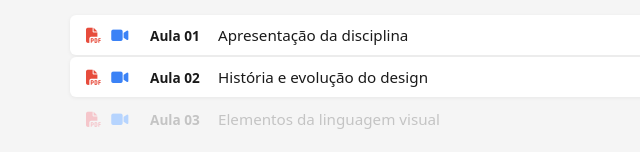
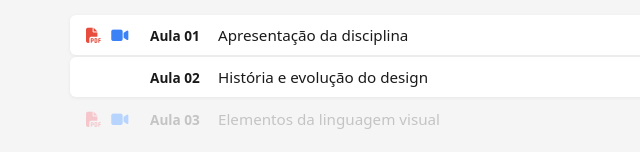
Before and after one commit to pedrosacramento/fundamentos-do-design-grafico, a React (Vite) app in the folder site/: page / in a window 1280 px wide. Shown: the part 132-284 px from the top of the page, without its empty margins (274-914 px from the left). Built offline with nearby package versions, Linux system fonts and the light colour scheme.

Commit message:
Hide PDF and video icons for Aula 02
Co-Authored-By: DeepSeek V4 pro <noreply@anthropic.com>

```diff
--- a/site/src/App.jsx
+++ b/site/src/App.jsx
@@ -2,7 +2,7 @@ import './App.css'
 
 const aulas = [
   { numero: '01', titulo: 'Apresentação da disciplina', ativa: true, video: 'https://www.youtube.com/watch?v=Tvq1--WC3uo' },
-  { numero: '02', titulo: 'História e evolução do design', ativa: true },
+  { numero: '02', titulo: 'História e evolução do design', ativa: true, semPdf: true, semVideo: true },
   { numero: '03', titulo: 'Elementos da linguagem visual', ativa: false },
   { numero: '04', titulo: 'Princípios da linguagem visual', ativa: false },
   { numero: '05', titulo: 'Teoria das cores', ativa: false },
@@ -36,11 +36,15 @@ function App() {
         {aulas.map((aula) => (
           <li key={aula.numero} className={aula.ativa ? 'aula ativa' : 'aula'}>
             <span className="aula-icones">
-              <a href={`pdf/${aula.numero}.pdf`} className="icone-link"><i className="fa-solid fa-file-pdf icone-pdf"></i></a>
-              {aula.video ? (
-                <a href={aula.video} className="icone-link" target="_blank" rel="noopener noreferrer"><i className="fa-solid fa-video icone-video"></i></a>
-              ) : (
-                <i className="fa-solid fa-video icone-video"></i>
+              {!aula.semPdf && (
+                <a href={`pdf/${aula.numero}.pdf`} className="icone-link"><i className="fa-solid fa-file-pdf icone-pdf"></i></a>
+              )}
+              {!aula.semVideo && (
+                aula.video ? (
+                  <a href={aula.video} className="icone-link" target="_blank" rel="noopener noreferrer"><i className="fa-solid fa-video icone-video"></i></a>
+                ) : (
+                  <i className="fa-solid fa-video icone-video"></i>
+                )
               )}
             </span>
             <span className="aula-numero">Aula {aula.numero}</span>
```
